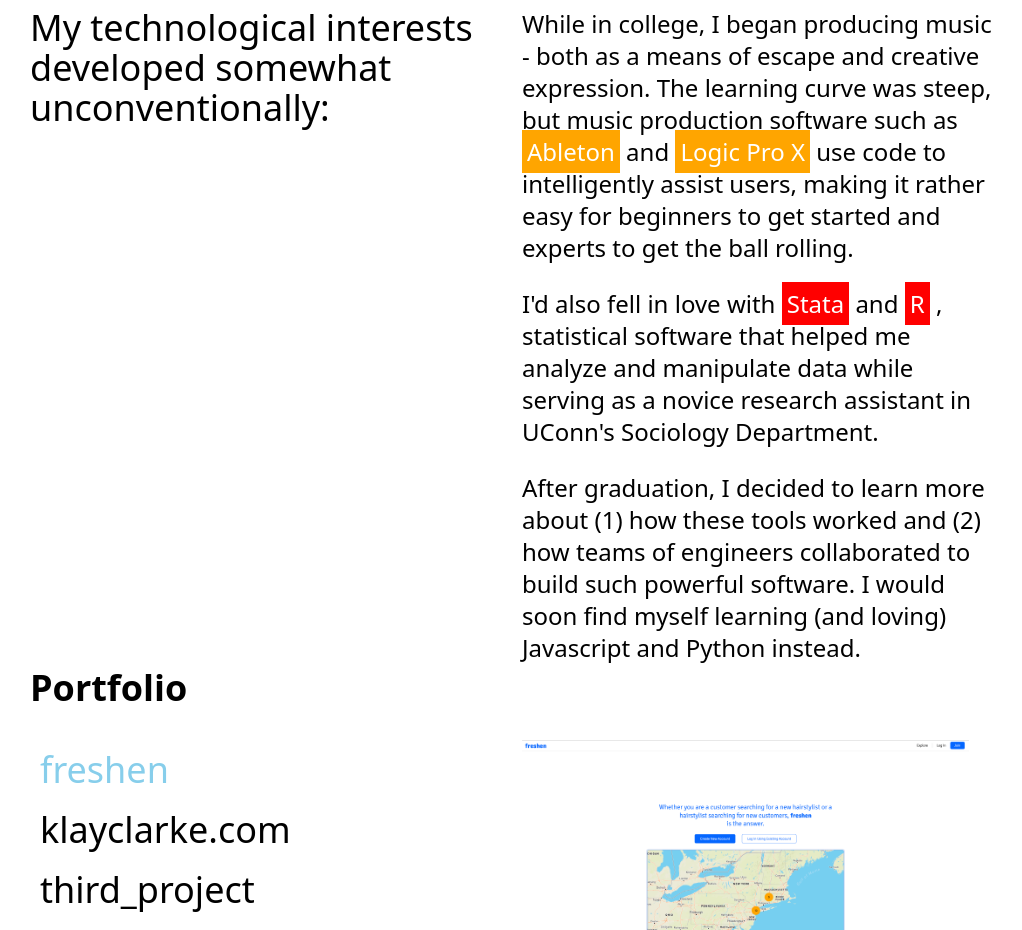
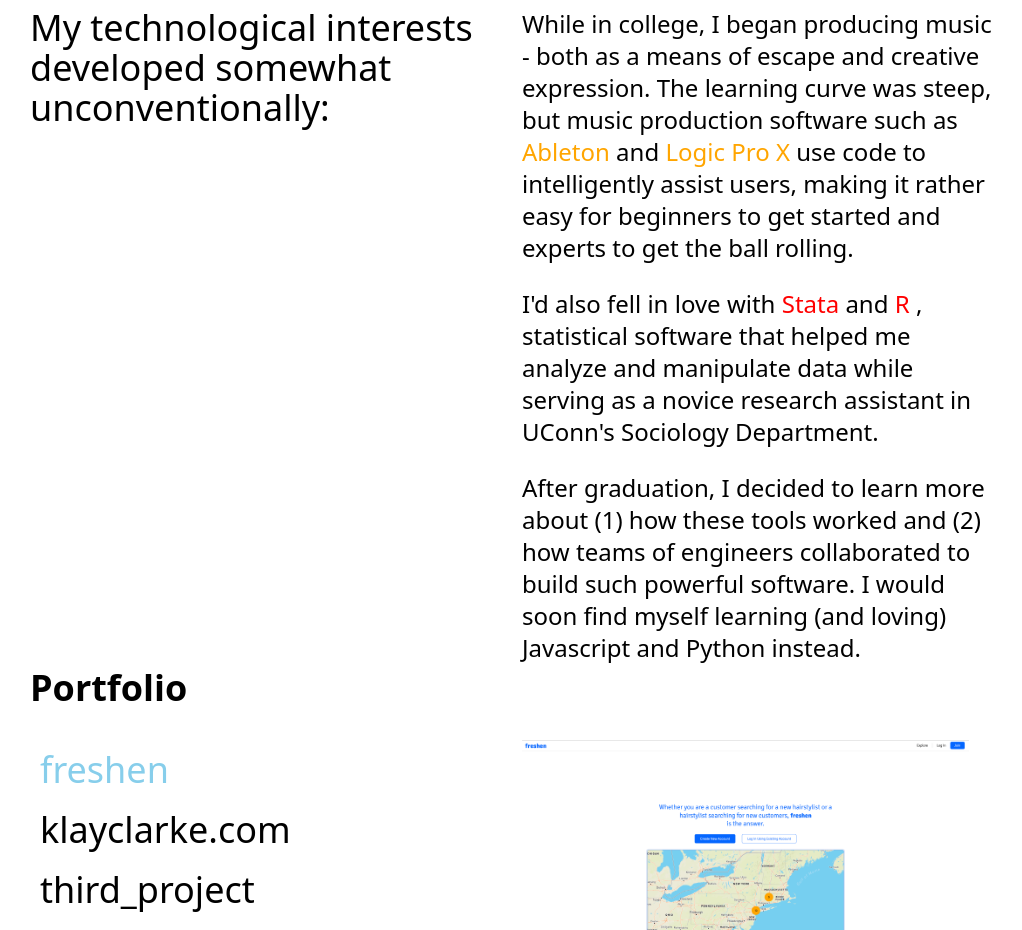
Before and after one commit to KlayClarke/personal_website, a React (Create React App) app: page / in a window 1280 px wide. Shown: the part 900-1830 px from the top of the page, without its empty margins (126-1148 px from the left). Built offline with nearby package versions, Linux system fonts and the light colour scheme.

Commit message:
change software link styles (about section)

```diff
--- a/src/index.css
+++ b/src/index.css
@@ -29,10 +29,7 @@
 
 /* styles for about component */
 div[name="about"] a.music-production-software-links {
-  background-color: orange;
-  color: white;
-
-  padding: 5px;
+  color: orange;
 }
 
 div[name="about"] a.music-production-software-links:hover {
@@ -40,10 +37,7 @@
 }
 
 div[name="about"] a.data-science-software-links {
-  background-color: red;
-  color: white;
-
-  padding: 5px;
+  color: red;
 }
 
 div[name="about"] a.data-science-software-links:hover {
```
